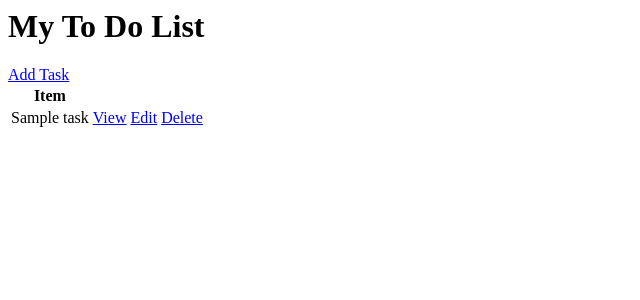
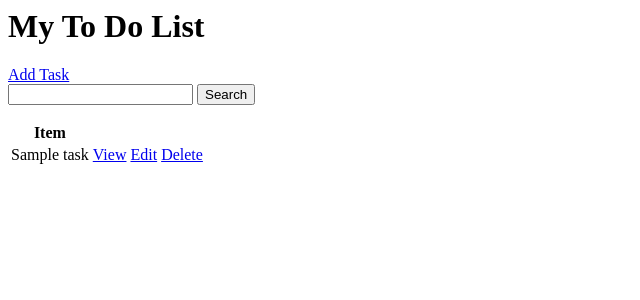
Before and after one commit to Roman-24/ToDoList-app, a Django app: page / in a window 1280 px wide. Shown: the top 300 px of the page, without its empty margins (0-640 px from the left). Run offline with Django 3.2, Linux system fonts and the light colour scheme; tables that the repository leaves empty hold one stand-in row (values such as "Sample post").

Commit message:
pridanie vyhľadávania v taskoch

```diff
--- a/todo_list/base/templates/base/task_list.html
+++ b/todo_list/base/templates/base/task_list.html
@@ -1,7 +1,13 @@
+
 <h1>My To Do List</h1>
 
 <a href="{% url 'task-create' %}">Add Task</a>
 <!-- nemusíš to nikam pripájať lebo django už defaultne hľadá tento súbor-->
+
+<form method="GET">
+    <input type="text" name="search-area" value="{{search_input}}">
+    <input type="submit" value="Search">
+</form>
 
 <table>
     <tr>
--- a/todo_list/base/views.py
+++ b/todo_list/base/views.py
@@ -10,6 +10,19 @@ from .models import Task
 class TaskList(ListView):
     model = Task
     context_object_name = 'tasks'
+
+    def get_context_data(self, **kwargs):
+
+        context = super().get_context_data(**kwargs)
+
+        search_input = self.request.GET.get('search-area') or ''
+
+        if search_input:
+            context['tasks'] = context['tasks'].filter(title__startswith=search_input)
+
+        context['search_input'] = search_input
+
+        return context
 
 class TaskDetail(DetailView):
     model = Task
```
